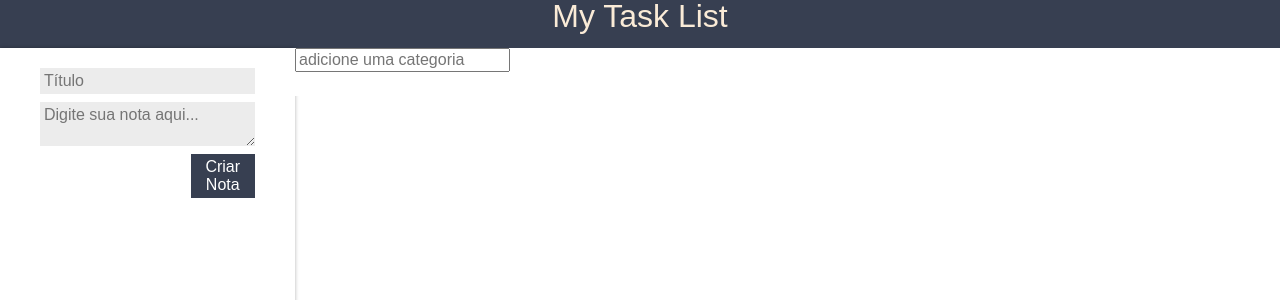
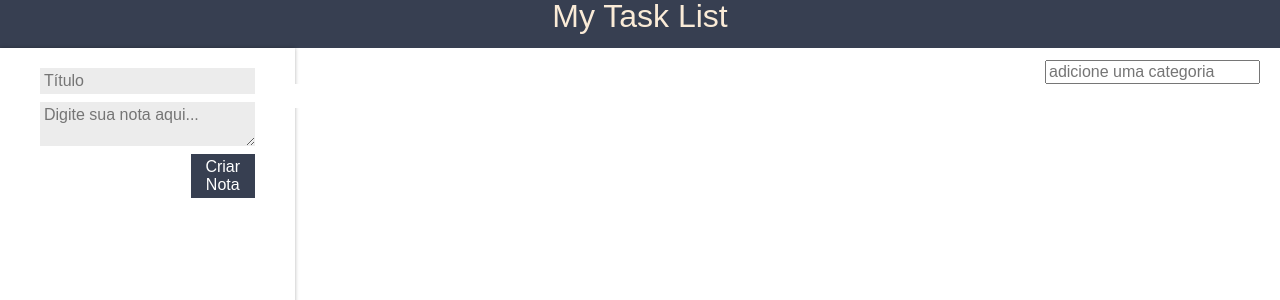
Before and after one commit to Michaelmascarenhas90/trybe-exercises, a React (Create React App) app in the folder front-end/projeto-notes/notes/: page / in a window 1280 px wide. Shown: the top 300 px of the page. Built offline with nearby package versions, Linux system fonts and the light colour scheme.

Commit message:
criaçao do css para lista de categorias

```diff
--- a/front-end/projeto-notes/notes/src/components/ListaCategorias/ListaDeCategorias.jsx
+++ b/front-end/projeto-notes/notes/src/components/ListaCategorias/ListaDeCategorias.jsx
@@ -1,4 +1,5 @@
 import React, { Component } from 'react';
+import "./style.css";
 
 class ListaDeCategorias extends Component {
 
@@ -12,8 +13,8 @@ class ListaDeCategorias extends Component {
     render() {
         const categorias = this.props.categorias;
         return (
-            <section>
-                <ul>
+            <section className="lista-categorias">
+                <ul className="lista-categorias-lista">
                     {
                         categorias.map((categoria, index) => {
                             return (
--- /dev/null
+++ b/front-end/projeto-notes/notes/src/components/ListaCategorias/style.css
@@ -0,0 +1,23 @@
+.lista-categorias {
+    display: flex;
+    flex-direction: row;
+    margin-top: 12px;
+}
+.lista-categorias-lista {
+    flex: 1;
+    display: flex;
+    flex-direction: row;
+    justify-content: space-evenly;
+}
+
+.lista-categorias-item {
+    background-color: var(--secundaria);
+    color: white;
+    padding: 4px 10px;
+    border-radius: 10px;
+    font-family: Arial, Helvetica, sans-serif;
+}
+
+.lista-categorias-input {
+    margin-right: 20px;
+}
```
